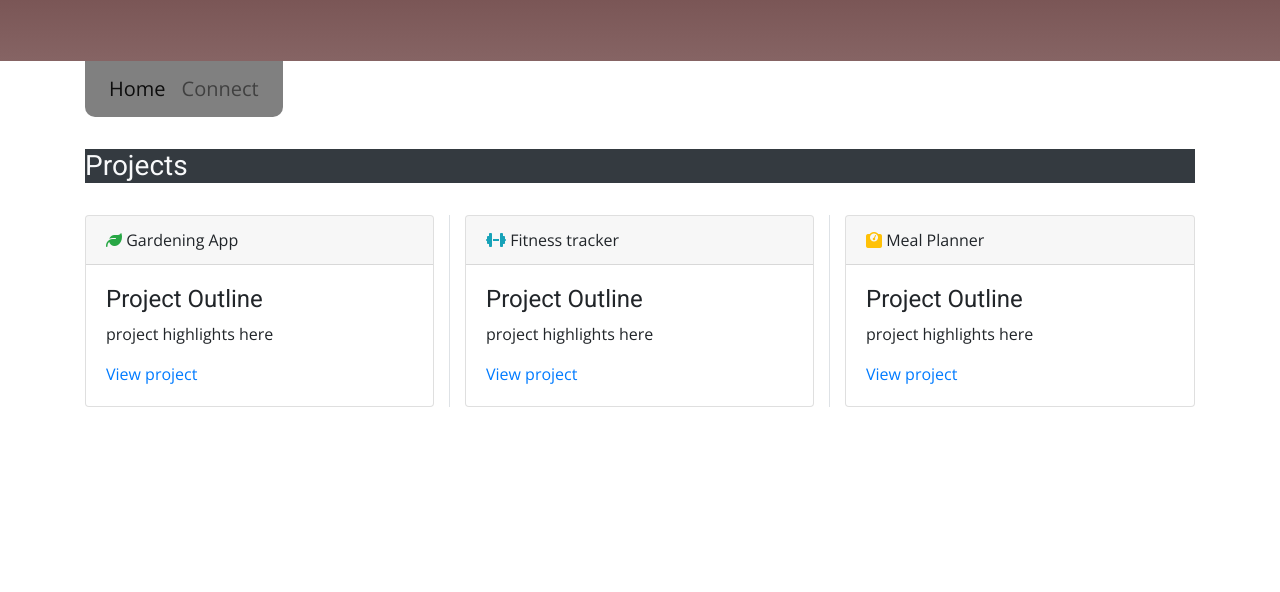
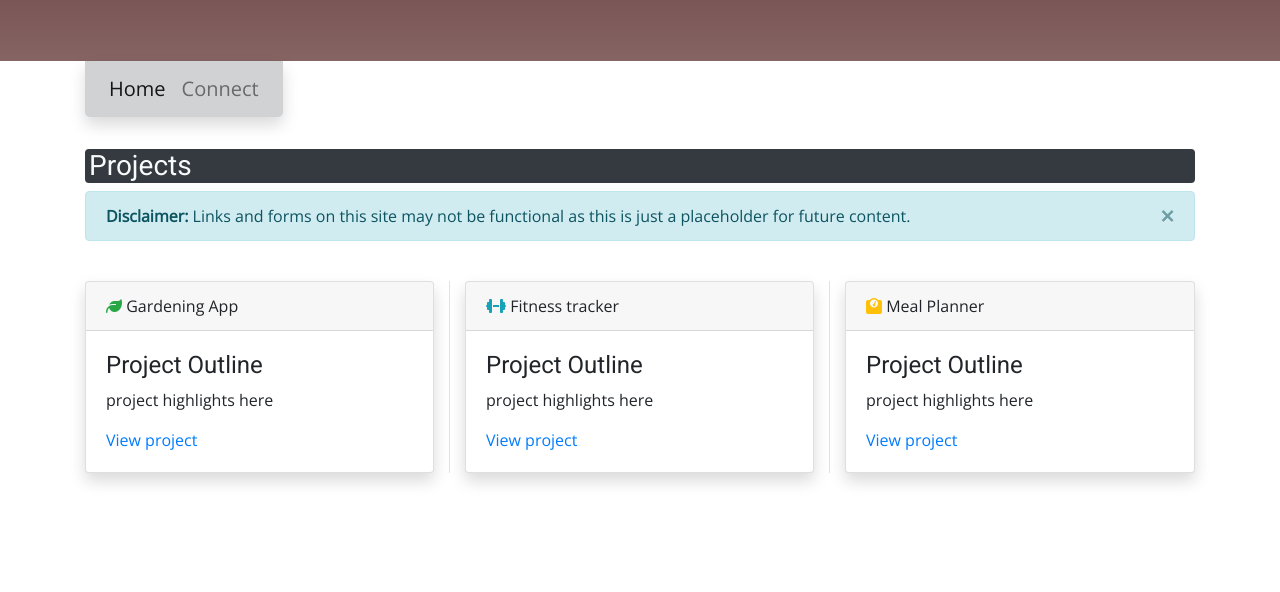
Before and after one commit to j-chaney3/portfolio, a website: page index.html in a window 1280 px wide. Shown: the part 149-741 px from the top of the page. Drawn offline with nearby package versions, Linux system fonts and the light colour scheme.

Commit message:
Update styles

```diff
--- a/css/styles.css
+++ b/css/styles.css
@@ -15,9 +15,9 @@ h1,h2,h3,h4,h5 {
 }
 
 #top-navbar {
-    background-color: grey;
-    border-bottom-right-radius: 10px;
-    border-bottom-left-radius: 10px;
+    background-color: rgb(209, 210, 211);
+    border-bottom-right-radius: 5px;
+    border-bottom-left-radius: 5px;
 }
 
 #bottom-navbar {
--- a/index.html
+++ b/index.html
@@ -39,7 +39,7 @@
 </head>
 
 <body>
-    <!--jumbotorn-->
+    <!--jumbotron-->
     <header class="jumbotron jumbotron-fluid">
         <div class="container">
             <div class="row">
@@ -55,10 +55,10 @@
     </header>
 
     <!--navbar-->
-    <div class="container con-container">
+    <div class="container sticky-top">
         <div class="row">
             <div class="col-sm-6">
-                <nav class="navbar navbar-brand navbar-expand-sm navbar-light sticky-top" id="top-navbar">
+                <nav class="navbar navbar-brand navbar-light navbar-expand-sm sticky-top shadow" id="top-navbar">
                     <div class="container">
 
                         <button class="navbar-toggler" type="button" data-toggle="collapse" data-target="#portfolioNav">
@@ -80,13 +80,22 @@
 
     <div class="container">
         <div class="row mt-3 ">
-            <div class="col align-text-bottom mt-3 mb-3">
-                <h3 class="text-light bg-dark">Projects</h3>
+            <div class="col-12 align-text-bottom mt-3 mb-3">
+                <h3 class="text-light bg-dark rounded pl-1">Projects</h3>
+                <div class="alert alert-info alert-dismissible fade show" role="alert">
+                    <strong>Disclaimer:</strong> Links and forms on this site may not be functional as this is just a placeholder for future content.
+                    <button type="button" class="close" data-dismiss="alert" aria-label="Close">
+                        <span aria-hidden="true">&times;</span>
+                    </button>
                 </div>
             </div>
+
+        </div>
+
+    <!--cards-->
     <div class="row">
         <div class="col-sm col-lg-4 border-right mt-2">
-                <div class="card" style="min-height: 12rem">
+            <div class="card shadow" style="min-height: 12rem">
                 <div class="card-header">
                     <i class="fa fa-leaf text-success"></i> Gardening App
                 </div>
@@ -98,7 +107,7 @@
             </div>
         </div>
         <div class="col-sm col-lg-4 border-right mt-2">
-                <div class="card" style="min-height: 12rem">
+            <div class="card shadow" style="min-height: 12rem">
                 <div class="card-header">
                     <i class="fa fa-dumbbell text-info"></i> Fitness tracker
                 </div>
@@ -110,7 +119,7 @@
             </div>
         </div>
         <div class="col-sm col-lg-4 mt-2">
-                <div class="card" style="min-height: 12rem">
+            <div class="card shadow" style="min-height: 12rem">
                 <div class="card-header">
                     <i class="fa fa-weight-scale text-warning"></i> Meal Planner
                 </div>
@@ -130,7 +139,8 @@
                 <div class="row">
                     <div class="col align-self-center">
                         <a href="#" class="text-light"><i class="fa-brands fa-linkedin fa-2x align-self-center"></i></a>
-                    <a href="mailto:james.chaney.third@gmail.com" class="text-light"><i class="fa-regular fa-envelope fa-2x"></i></a>
+                        <a href="mailto:james.chaney.third@gmail.com" class="text-light"><i
+                                class="fa-regular fa-envelope fa-2x"></i></a>
                     </div>
                 </div>
             </div>
```
Lines whose indentation alone changed are shown as unchanged.
